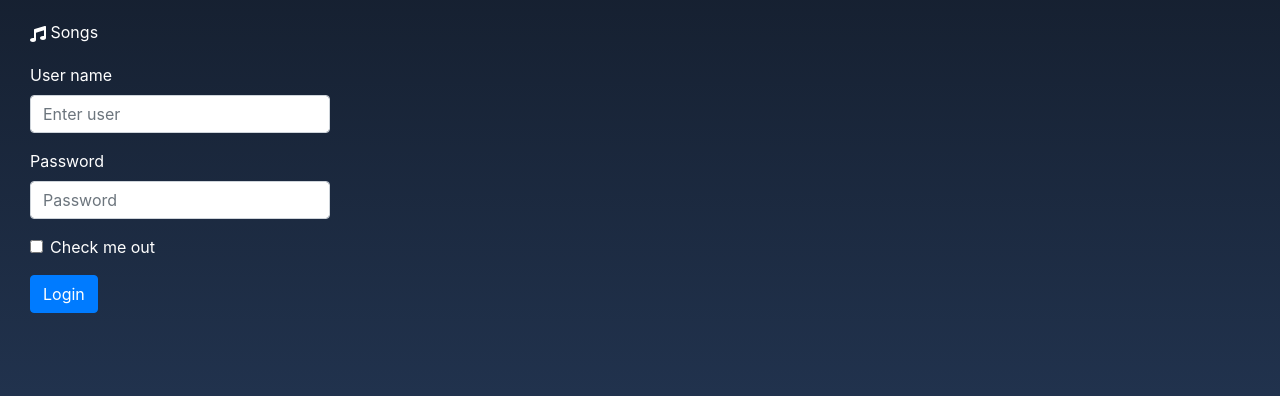
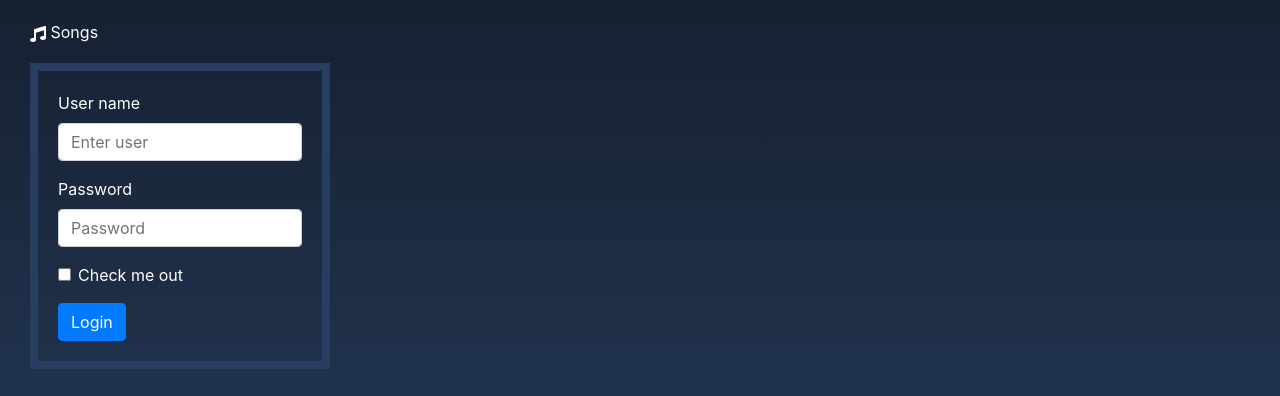
Before and after one commit to TrainingIT-REACT/Marina_Montoro, a React app: page / in a window 1280 px wide. Shown: the part 142-538 px from the top of the page. Built offline with nearby package versions, Linux system fonts and the light colour scheme; no server answers.

Commit message:
Añadidos estilos

```diff
--- a/src/App/App.css
+++ b/src/App/App.css
@@ -54,10 +54,9 @@
 }
 
 .login{
-  /* border: 1px solid #283E60; */
-  /* padding: 20px; */
+  border: 8px solid #283E60;
+  padding: 20px;
   width: 300px;
-  /* position: absolute; */
   color:white;
   margin-top: -255px;
 }
@@ -153,6 +152,11 @@ a:hover{
   color:#5196ff;
 }
 
+.user {
+  margin-top: -250px;
+  color: white;
+}
+
 .user:hover {
   text-decoration: none;
   color: #5196ff;
--- a/src/App/Home.js
+++ b/src/App/Home.js
@@ -132,7 +132,7 @@ class Home extends Component {
                   <Route path="/albums" component={Albums} />
                   <Route path="/songs" component={Songs}/>
                 </div>
-                <div className="login">
+                <div >
                   <Route component={Login}/>
                 </div>
               </Router>
--- a/src/App/Login.js
+++ b/src/App/Login.js
@@ -43,7 +43,7 @@ class Login extends React.Component {
           { signedIn ? (
               <PrivateRoute component={Admin}/>
           ) : (
-            <>
+            <div className="login">
                <Form>
                 <Form.Group>
                   <Form.Label >User name</Form.Label>
@@ -60,7 +60,7 @@ class Login extends React.Component {
                   Login
                 </Button>
               </Form>
-            </>
+            </div>
           )}
         </div>
       }}
```
Also changed, not shown: src/App/Songs.js (line endings or trailing spaces).
